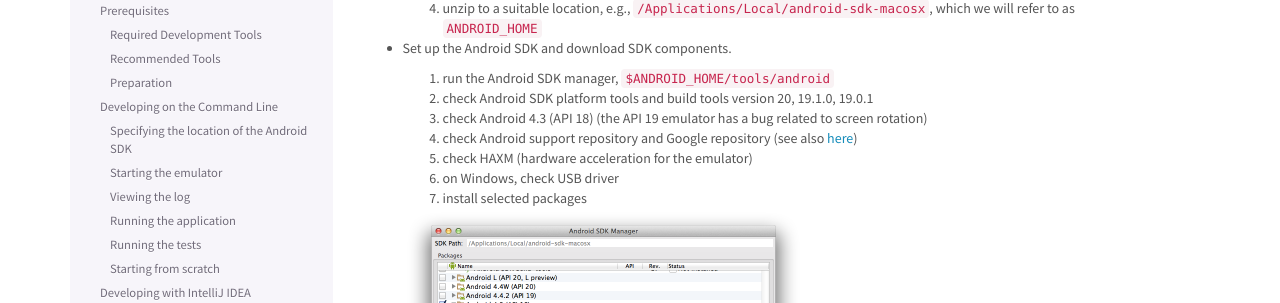
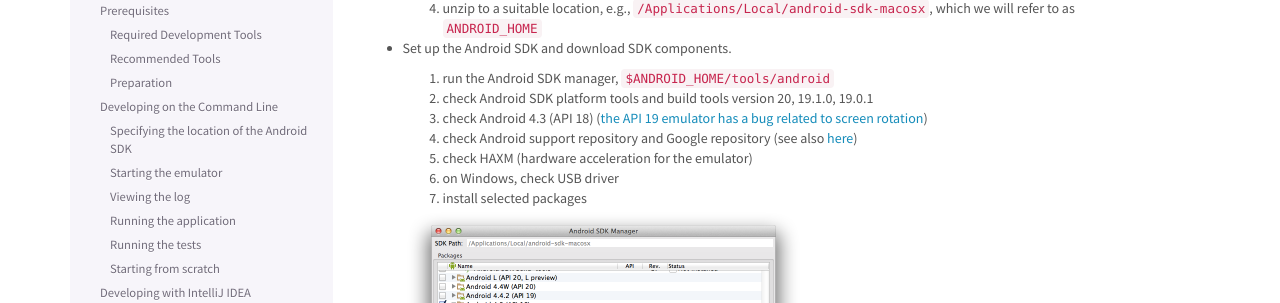
Before and after one commit to LoyolaChicagoBooks/lucoodevcourse, a Sphinx documentation site: the page built from source/scalaandroiddev.rst, in a window 1280 px wide and 900 px high, scrolled down 766 px. Shown: the part 151-454 px from the top of the window. Built offline with Sphinx 7.4.7, drawn with Linux system fonts in a browser that asks for light colours; some of the changed text lies outside the part shown.

```diff
--- a/source/scalaandroiddev.rst
+++ b/source/scalaandroiddev.rst
@@ -61,7 +61,9 @@
 
   #. run the Android SDK manager, ``$ANDROID_HOME/tools/android``
   #. check Android SDK platform tools and build tools version 20, 19.1.0, 19.0.1
-  #. check Android 4.3 (API 18) (the API 19 emulator has a bug related to screen rotation)
+  #. check Android 4.3 (API 18) (`the API 19 emulator has a bug
+     related to screen rotation
+     <http://stackoverflow.com/questions/17964833/android-emulator-not-rotating-to-landscape>`_)
   #. check Android support repository and Google repository (see also `here <http://stackoverflow.com/questions/20761872/gradle-does-not-resolve-support-library>`_)
   #. check HAXM (hardware acceleration for the emulator)
   #. on Windows, check USB driver
```
Also changed, not shown: other parts of source/scalaandroiddev.rst (+8 -5 lines).
